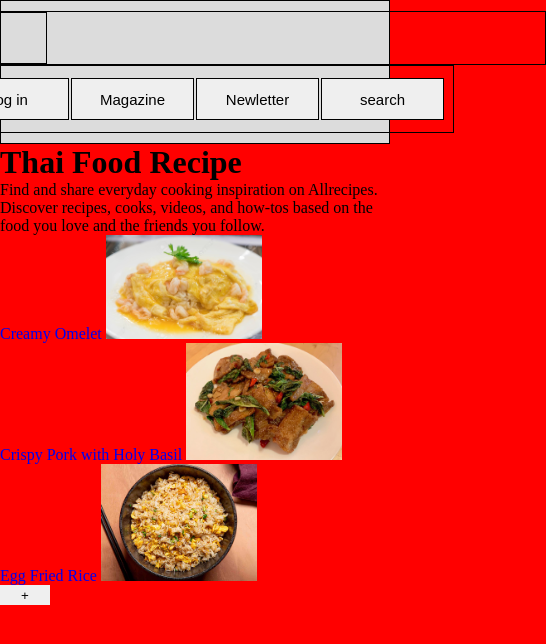
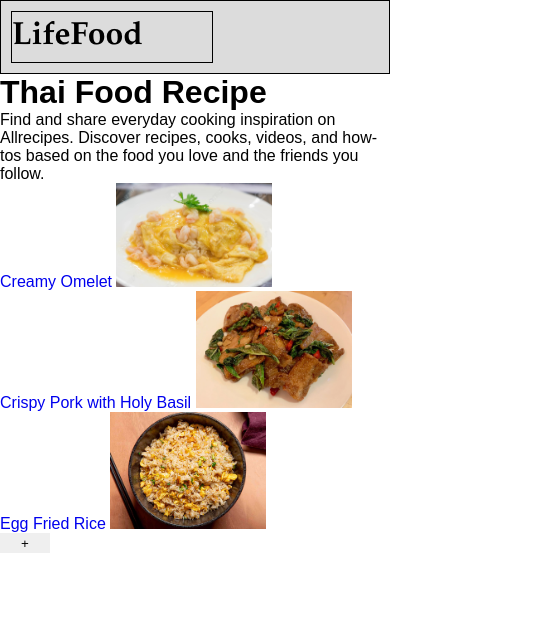
Before and after one commit to Beconet/Thai_Food_Recipe, a plain HTML site: page index.html in a window 390 px wide. Shown: the whole page, 546 px wide, since content can reach past the window. Drawn offline with Linux system fonts and the light colour scheme.

Commit message:
reset  nav, i'm cool byw

```diff
--- a/index.html
+++ b/index.html
@@ -7,15 +7,22 @@
     <link rel="stylesheet" href="style.css">
 </head>
 <body>
+    <!-- Login
+        magazine
+        newletter
+        search
+        drowdown
+            -
+            -
+            -
+            -
+    -->
     <header class="head">
         <div class="div_head">
         <h1 class="logo" id="logo">LifeFood</h1>
     </div>
         <div class="contrain">
-            <button class="top" id="log_in">Log in</button>
-            <button class="top" id="magazine">Magazine</button>
-            <button class="top" id="newletter">Newletter</button>
-            <button class="top" id="search">search</button>
+
     </div>
     </header>
 
--- a/style.css
+++ b/style.css
@@ -6,67 +6,9 @@
 }
 
 /* website on mobile or tablet*/
-@media only screen and (max-width: 800px){
-    body{
-        background-color: red;
-    }
-    .head{
-        border: 1px solid black;
-        background-color:green;
-        padding: 10px;
-        display: flex;
-        flex-direction: column;
-        justify-content: space-between;
-        align-items: center;
-
-    }
-    .div_head{
-        border: 1px solid black;
-        width: 700px;
-    }
-    .logo{
-        border: 1px solid black;
-        width: 200px;
-        height: 50px;
-        display: flex;
-        text-align: center;
-        align-items: center;
-    }
-    .top{
-        border: 1px solid black;
-        display: flex;
-
-        width: 100px;
-        height: 50px;
-        padding: 8px;
-        flex-grow: 1;
-
-    }
-    .top:hover{
-        background-color: rgb(221, 221, 221);
-    }
-    .contrain{
-        border: 1px solid black;
-        padding: 8px;
-        display: none;
-        justify-content: space-between;
-
-        width: 700px;
-    }
-    a{
-        text-decoration: none;
-    }
-    button{
-        width: 50px;
-        height: 20px;
-    }
-
-
-
-
+body{
+    font-family:Arial, Helvetica, sans-serif;
 }
-/* website on computer*/
-
 .head{
     border: 1px solid black;
     background-color:gainsboro;
@@ -77,38 +19,14 @@
 
 }
 .logo{
+
     border: 1px solid black;
+    font-family:Garamond, serif;
     width: 200px;
     height: 50px;
     display: flex;
     text-align: center;
     align-items: center;
-}
-.top{
-    border: 1px solid black;
-    display: flex;
-    text-align: center;
-    justify-content: center;
-    align-items: center;
-    font-size: 15px;
-    padding: 20px;
-    margin: 1px;
-    width: 100px;
-    height: 20px;
-    flex-grow:1 ;
-}
-.top:hover{
-    background-color: rgb(221, 221, 221);
-}
-.contrain{
-    border: 1px solid black;
-    display: flex;
-    justify-content: space-between;
-    align-items: center;
-    width: 500px;
-    height: 50px;
-
-
 }
 
 a{
@@ -122,3 +40,6 @@ button{
     height: 20px;
 
 }
+/* website on computer*/
+@media only screen and (min-width: 800px){
+}
```
